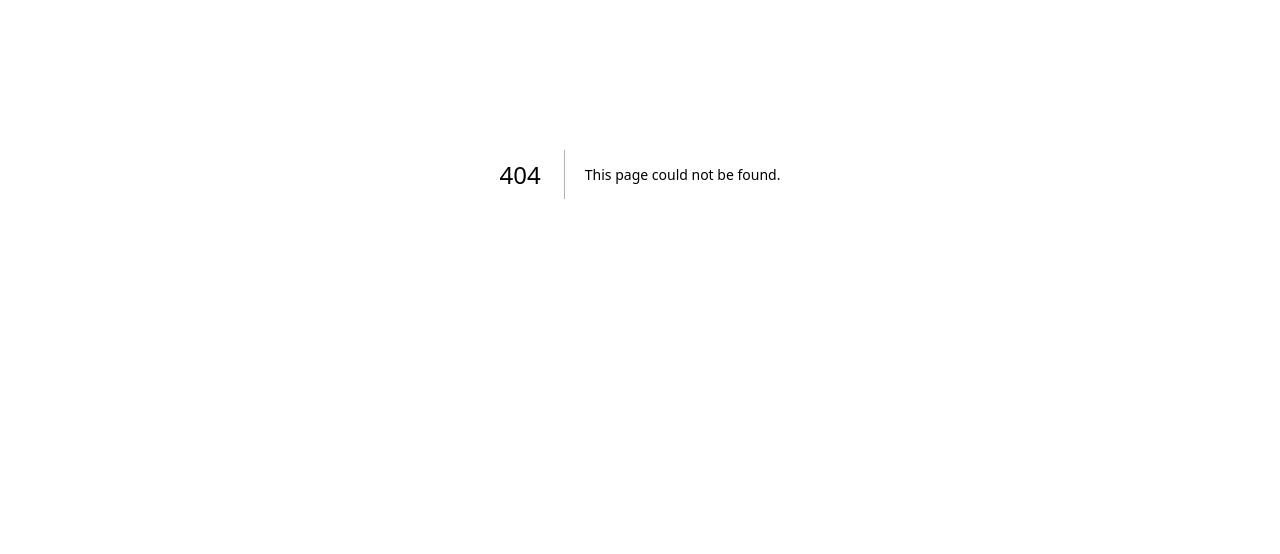
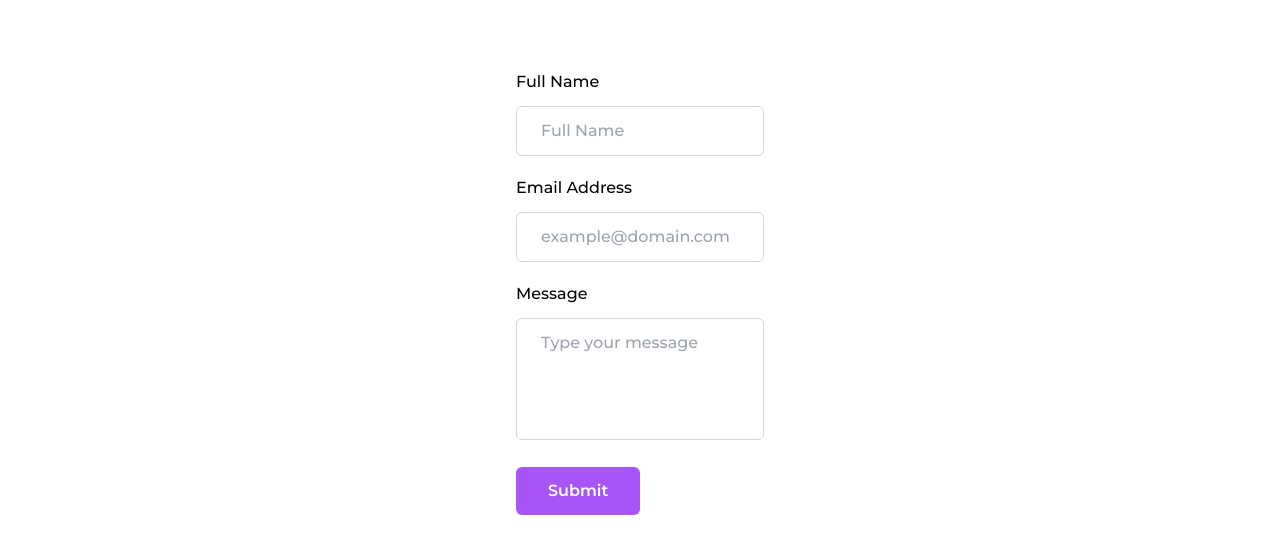
Before and after one commit to khatias/fitfy, a Next.js app: page /en/contact in a window 1280 px wide. Before the commit this address had no page. Shown: the part 226-780 px from the top of the page. Built offline with nearby package versions, Linux system fonts and the light colour scheme; no server answers; the database is empty.

Commit message:
feat: add contact form

```diff
--- a/package.json
+++ b/package.json
@@ -25,6 +25,7 @@
     "next-themes": "^0.4.4",
     "react": "^19.0.0",
     "react-dom": "^19.0.0",
+    "react-hook-form": "^7.54.2",
     "react-icons": "^5.4.0",
     "stripe": "^17.5.0"
   },
--- /dev/null
+++ b/src/app/[locale]/contact/page.tsx
@@ -0,0 +1,9 @@
+import React from "react";
+import ContactForm from "@/components/contact/ContactForm";
+export default function page() {
+  return (
+    <div className="flex min-h-screen flex-col items-center justify-center p-24 bg-white">
+      <ContactForm />
+    </div>
+  );
+}
--- /dev/null
+++ b/src/components/contact/ContactForm.tsx
@@ -0,0 +1,73 @@
+'use client';
+
+import { FC } from 'react';
+import { useForm } from 'react-hook-form';
+// import { sendEmail } from '@/utils/send-email';
+
+export type FormData = {
+  name: string;
+  email: string;
+  message: string;
+};
+
+const  ContactForm: FC = () => {
+    const { register, handleSubmit } = useForm<FormData>();
+
+    function onSubmit(data: FormData) {
+      sendEmail(data);
+    }
+
+    return (
+      <form onSubmit={handleSubmit(onSubmit)}>
+        <div className='mb-5'>
+          <label
+            htmlFor='name'
+            className='mb-3 block text-base font-medium text-black'
+          >
+            Full Name
+          </label>
+          <input
+            type='text'
+            placeholder='Full Name'
+            className='w-full rounded-md border border-gray-300 bg-white py-3 px-6 text-base font-medium text-gray-700 outline-none focus:border-purple-500 focus:shadow-md'
+            {...register('name', { required: true })}
+          />
+        </div>
+        <div className='mb-5'>
+          <label
+            htmlFor='email'
+            className='mb-3 block text-base font-medium text-black'
+          >
+            Email Address
+          </label>
+          <input
+            type='email'
+            placeholder='example@domain.com'
+            className='w-full rounded-md border border-gray-300 bg-white py-3 px-6 text-base font-medium text-gray-700 outline-none focus:border-purple-500 focus:shadow-md'
+            {...register('email', { required: true })}
+          />
+        </div>
+        <div className='mb-5'>
+          <label
+            htmlFor='message'
+            className='mb-3 block text-base font-medium text-black'
+          >
+            Message
+          </label>
+          <textarea
+            rows={4}
+            placeholder='Type your message'
+            className='w-full resize-none rounded-md border border-gray-300 bg-white py-3 px-6 text-base font-medium text-gray-700 outline-none focus:border-purple-500 focus:shadow-md'
+            {...register('message', { required: true })}
+          ></textarea>
+        </div>
+        <div>
+          <button className='hover:shadow-form rounded-md bg-purple-500 py-3 px-8 text-base font-semibold text-white outline-none'>
+            Submit
+          </button>
+        </div>
+      </form>
+    )
+}
+
+export default ContactForm
```
Also changed, not shown: 1 other file (tests, documents, lock files or other folders).
